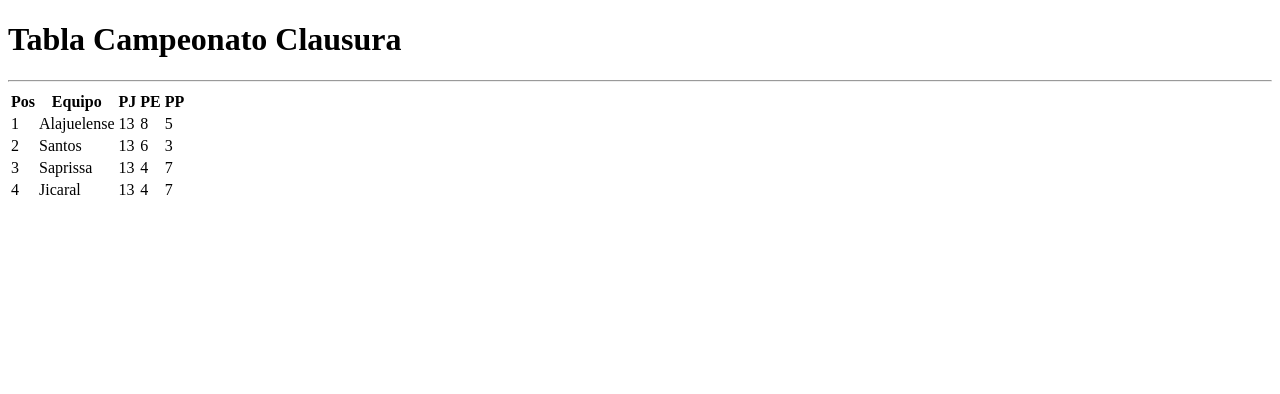
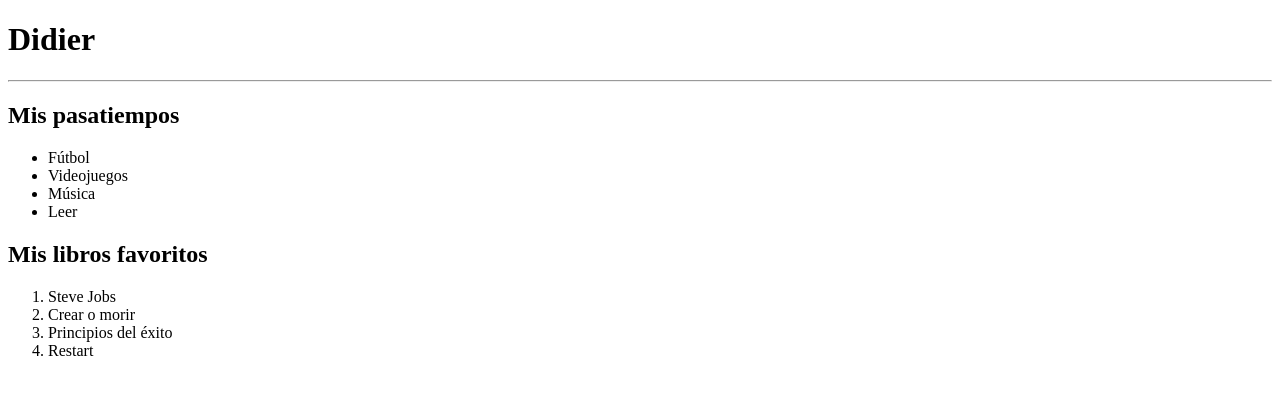
Before and after one commit to DidierHA/practicaHTML, a plain HTML site: page index.html in a window 1280 px wide. Drawn offline with Linux system fonts and the light colour scheme.

Commit message:
Practicando listas ordenadas y desordenadas

```diff
--- a/index.html
+++ b/index.html
@@ -7,47 +7,24 @@
     <title>Practica HTML</title>
 </head>
 <body>
-    <h1>Tabla Campeonato Clausura</h1>
+    <h1>Didier</h1>
     <hr>
-    <table>
-        <thead>
-            <th>Pos</th>
-            <th>Equipo</th>
-            <th>PJ</th>
-            <th>PE</th>
-            <th>PP</th>
-        </thead>
-        <tbody>
-            <tr>
-                <td>1</td>
-                <td>Alajuelense</td>
-                <td>13</td>
-                <td>8</td>
-                <td>5</td>
-            </tr>
-            <tr>
-                <td>2</td>
-                <td>Santos</td>
-                <td>13</td>
-                <td>6</td>
-                <td>3</td>
-            </tr>
-            <tr>
-                <td>3</td>
-                <td>Saprissa</td>
-                <td>13</td>
-                <td>4</td>
-                <td>7</td>
-            </tr>
-            <tr>
-                <td>4</td>
-                <td>Jicaral</td>
-                <td>13</td>
-                <td>4</td>
-                <td>7</td>
-            </tr>
-        </tbody>
+    <h2>Mis pasatiempos</h2>
+<ul>
+    <li>Fútbol</li>
+    <li>Videojuegos</li>
+    <li>Música</li>
+    <li>Leer</li>
+</ul>
 
-    </table>
+<h2>Mis libros favoritos</h2>
+<ol>
+    <li>Steve Jobs</li>
+    <li>Crear o morir</li>
+    <li>Principios del éxito</li>
+    <li>Restart</li>
+</ol>
+
+
 </body>
 </html>
```
